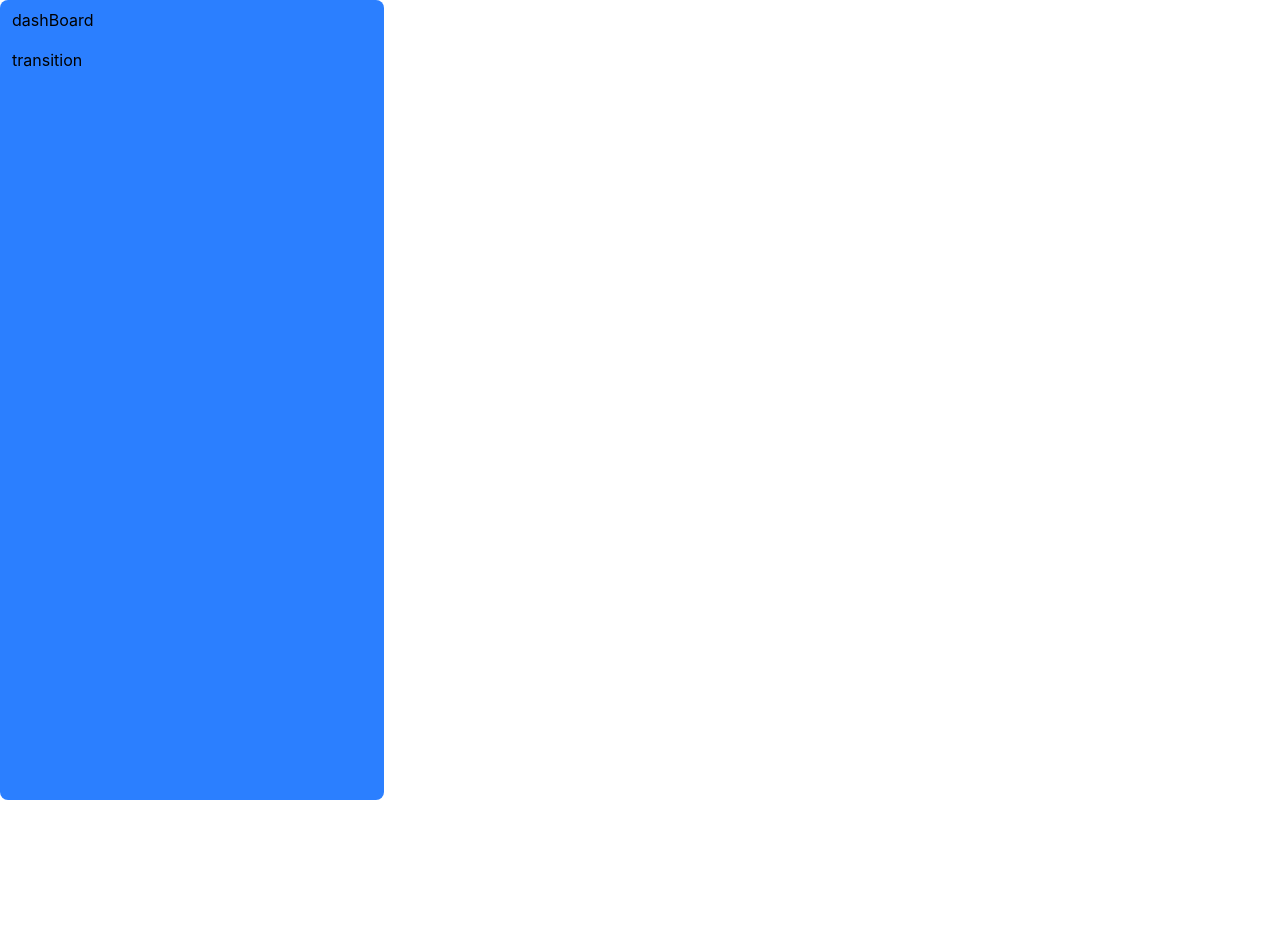
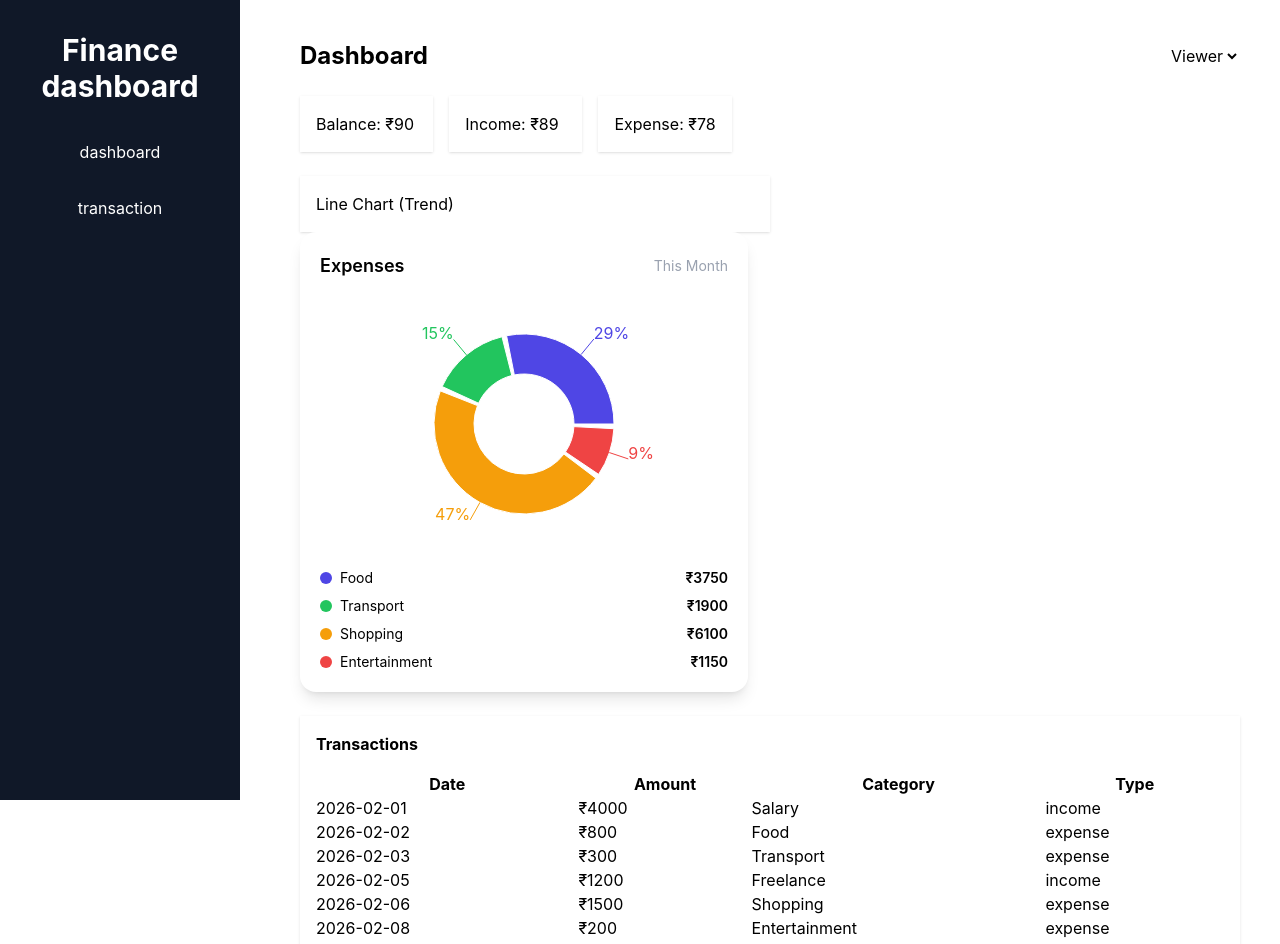
Before and after one commit to SY53-56/Finance-Dashboard, a React (Vite) app: page / in a window 1280 px wide. Shown: the top 944 px of the page. Before the commit the page ends 800 px from the top, so only its background shows below. Built offline with nearby package versions, Linux system fonts and the light colour scheme.

Commit message:
feat: add expense filtering in pie chart

```diff
--- a/package.json
+++ b/package.json
@@ -11,9 +11,11 @@
   },
   "dependencies": {
     "@tailwindcss/vite": "^4.2.2",
+    "lucide-react": "^1.7.0",
     "react": "^19.2.4",
     "react-dom": "^19.2.4",
     "react-router-dom": "^7.13.2",
+    "recharts": "^3.8.1",
     "tailwindcss": "^4.2.2"
   },
   "devDependencies": {
--- a/src/Layout.jsx
+++ b/src/Layout.jsx
@@ -4,7 +4,7 @@ import { Outlet } from 'react-router-dom'
 
 export default function Layout() {
   return (
-    <div style={{ display: "flex" }}>
+    <div className='flex gap-5' style={{ display: "flex" }}>
       <AsideBar />
       <div style={{ flex: 1 }}>
         <Outlet />
--- a/src/components/AsideBar.jsx
+++ b/src/components/AsideBar.jsx
@@ -1,12 +1,15 @@
 import React from 'react'
 import { Link } from 'react-router-dom'
+import Button from './Button'
 
 export default function AsideBar() {
   return (
-    <aside className='w-96 h-[100vh] bg-blue-500 rounded-lg px-3  py-2'>
-        <div className='flex gap-4 flex-col'>
-      <Link to="/">dashBoard</Link>
-      <Link to="/transaction">transition</Link>
+    <aside className='w-60 h-screen bg-gray-900 text-white p-4'>
+        <h1 className='text-3xl text-center mt-4 font-bold'>Finance dashboard</h1>
+        <div className='flex gap-4 flex-col mt-7'>
+            <Button to="/" name="dashboard" className="w-full hover:bg-gray-400 text-center py-2 hover:text-white"/>
+      <Button to="transaction" name="transaction"  className="w-full hover:bg-gray-400 text-center py-2 hover:text-white"/>
+
         </div>
     </aside>
   )
--- /dev/null
+++ b/src/components/DashboardCards.jsx
@@ -0,0 +1,14 @@
+
+function DashboardCards() {
+
+
+  return (
+    <div className="grid grid-cols-3 gap-4 mb-6">
+      <div className="p-4 bg-white shadow">Balance: ₹{90 }</div>
+      <div className="p-4 bg-white shadow">Income: ₹{ 89 }</div>
+      <div className="p-4 bg-white shadow">Expense: ₹{78}</div>
+    </div>
+  );
+}
+
+export default DashboardCards;
--- /dev/null
+++ b/src/components/Header.jsx
@@ -0,0 +1,12 @@
+import RoleSwitcher from "./RoleSwitcher";
+
+function Header() {
+  return (
+    <div className="flex justify-between items-center mb-6">
+      <h1 className="text-2xl font-bold">Dashboard</h1>
+      <RoleSwitcher />
+    </div>
+  );
+}
+
+export default Header;
--- /dev/null
+++ b/src/components/LinerChart.jsx
@@ -0,0 +1,9 @@
+function LineChart() {
+  return (
+    <div className="bg-white p-4 shadow w-1/2">
+      Line Chart (Trend)
+    </div>
+  );
+}
+
+export default LineChart;
--- /dev/null
+++ b/src/components/RoleSwitcher.jsx
@@ -0,0 +1,15 @@
+import { useContext } from "react";
+import { AppContext } from "../context/AppContext";
+
+function RoleSwitcher() {
+  const { role, setRole } = useContext(AppContext);
+
+  return (
+    <select value={role} onChange={(e) => setRole(e.target.value)}>
+      <option value="viewer">Viewer</option>
+      <option value="admin">Admin</option>
+    </select>
+  );
+}
+
+export default RoleSwitcher;
--- /dev/null
+++ b/src/components/TransactionsTable.jsx
@@ -0,0 +1,36 @@
+import { useContext } from "react";
+import { AppContext } from "../context/AppContext";
+
+function TransactionsTable() {
+  const { transactions } = useContext(AppContext);
+  console.log(transactions)
+  return (
+    <div className="bg-white p-4 shadow mt-6">
+      <h2 className="mb-4 font-bold">Transactions</h2>
+
+      <table className="w-full">
+        <thead>
+          <tr>
+            <th>Date</th>
+            <th>Amount</th>
+            <th>Category</th>
+            <th>Type</th>
+          </tr>
+        </thead>
+
+        <tbody>
+          {transactions.slice(0,8).map(t => (
+            <tr key={t.id||0}>
+              <td>{t.date||0}</td>
+              <td>₹{t.amount||0}</td>
+              <td>{t.category||0}</td>
+              <td>{t.type||0}</td>
+            </tr>
+          ))}
+        </tbody>
+      </table>
+    </div>
+  );
+}
+
+export default TransactionsTable;
--- /dev/null
+++ b/src/components/pieChart.jsx
@@ -0,0 +1,85 @@
+import { useContext } from "react";
+import { PieChart, Pie, ResponsiveContainer, Cell, Tooltip } from "recharts";
+import { AppContext } from "../context/AppContext";
+
+function PieChartBox() {
+  const { transactions } = useContext(AppContext);
+
+  const COLORS = ["#4F46E5", "#22C55E", "#F59E0B", "#EF4444", "#06B6D4"];
+
+  // ✅ Filter only expenses
+  const data = Object.values(
+    transactions
+      .filter(
+        (item) =>
+          item.category !== "Salary" && item.category !== "Freelance"
+      )
+      .reduce((acc, item) => {
+        if (!acc[item.category]) {
+          acc[item.category] = { name: item.category, value: 0 };
+        }
+        acc[item.category].value += item.amount;
+        return acc;
+      }, {})
+  );
+
+  return (
+    <div className="bg-white rounded-2xl shadow-lg p-5 w-full max-w-md">
+      {/* Header */}
+      <div className="flex justify-between items-center mb-4">
+        <h2 className="text-lg font-semibold">Expenses</h2>
+        <span className="text-sm text-gray-400">This Month</span>
+      </div>
+
+      {/* Chart */}
+      <div className="h-64">
+        <ResponsiveContainer>
+          <PieChart>
+            <Pie
+              data={data}
+              dataKey="value"
+              nameKey="name"
+              innerRadius={50}   // 🔥 donut style
+              outerRadius={90}
+              paddingAngle={3}
+              label={({ percent }) =>
+                `${(percent * 100).toFixed(0)}%`
+              }
+            >
+              {data.map((entry, index) => (
+                <Cell
+                  key={index}
+                  fill={COLORS[index % COLORS.length]}
+                />
+              ))}
+            </Pie>
+
+            <Tooltip />
+          </PieChart>
+        </ResponsiveContainer>
+      </div>
+
+      {/* Legend */}
+      <div className="mt-4 space-y-2">
+        {data.map((item, index) => (
+          <div key={index} className="flex justify-between items-center">
+            <div className="flex items-center gap-2">
+              <span
+                className="w-3 h-3 rounded-full"
+                style={{
+                  backgroundColor: COLORS[index % COLORS.length],
+                }}
+              ></span>
+              <span className="text-sm">{item.name}</span>
+            </div>
+            <span className="text-sm font-semibold">
+              ₹{item.value}
+            </span>
+          </div>
+        ))}
+      </div>
+    </div>
+  );
+}
+
+export default PieChartBox;
--- a/src/context/AppContext.jsx
+++ b/src/context/AppContext.jsx
@@ -1,15 +1,16 @@
 import { createContext, useState } from "react";
+import { transactionsData } from "../data/data";
 
 
  export const AppContext = createContext()
 
 
  export const AppContextProvider = ({children})=>{
-    const [transitions, setTransitions] = useState(6)
+    const [transactions, setTransactions] = useState(transactionsData)
     const [role ,setRole] = useState("viewer")
 
         return(
- <AppContext.Provider value={{transitions, setTransitions , role, setRole}}>
+ <AppContext.Provider value={{transactions, setTransactions , role, setRole}}>
 {children}
  </AppContext.Provider>
         )
--- a/src/pages/Home.jsx
+++ b/src/pages/Home.jsx
@@ -1,10 +1,24 @@
 import React from 'react'
 import AsideBar from '../components/AsideBar'
-
+import Box from '../components/DashboardCards'
+import DashboardCards from '../components/DashboardCards'
+import LineChart from '../components/LinerChart'
+import Header from '../components/Header'
+import TransactionsTable from '../components/TransactionsTable'
+import PieChartBox from '../components/pieChart'
 export default function Home() {
   return (
-    <div>
+    <div className='px-10 py-10'>
+       <Header/>
+   <div className='flex gap-4 mt-5'>
+   <DashboardCards/>
 
+   </div>
+  <div>
+     <LineChart/>
+     <PieChartBox/>
+  </div>
+   <TransactionsTable/>
     </div>
   )
 }
```
Also changed, not shown: 1 other file (tests, documents, lock files or other folders).
